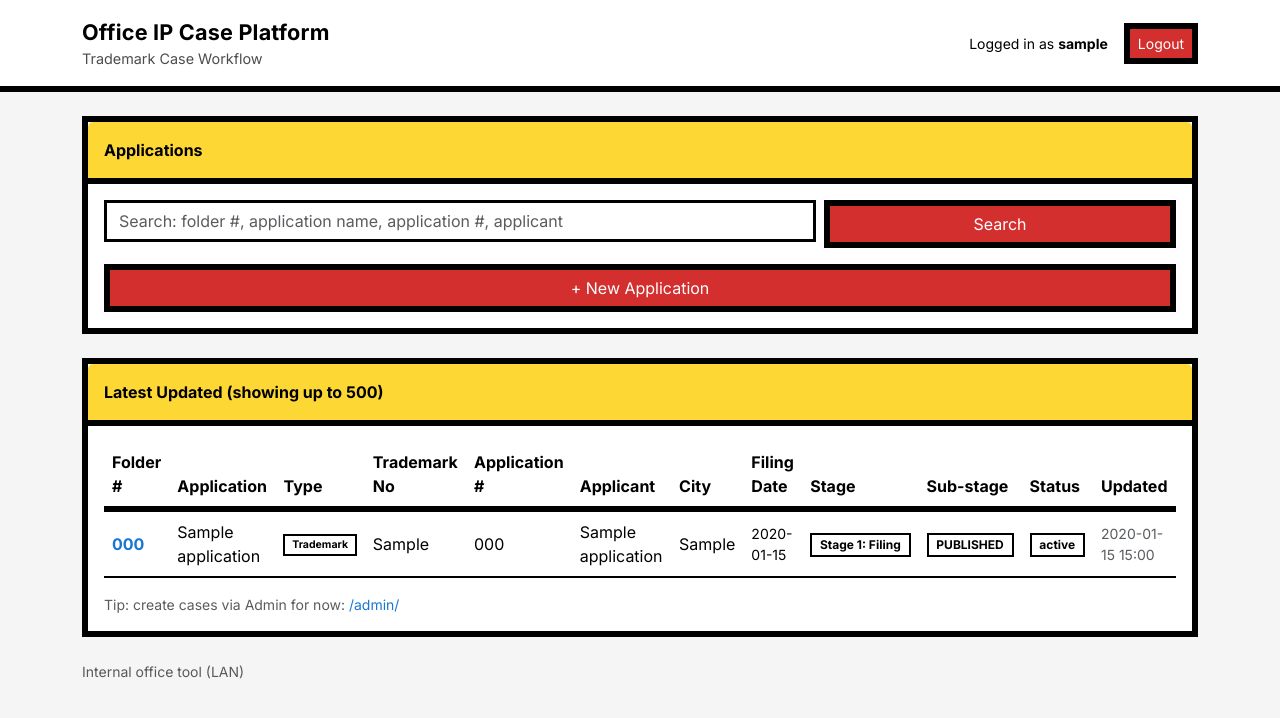
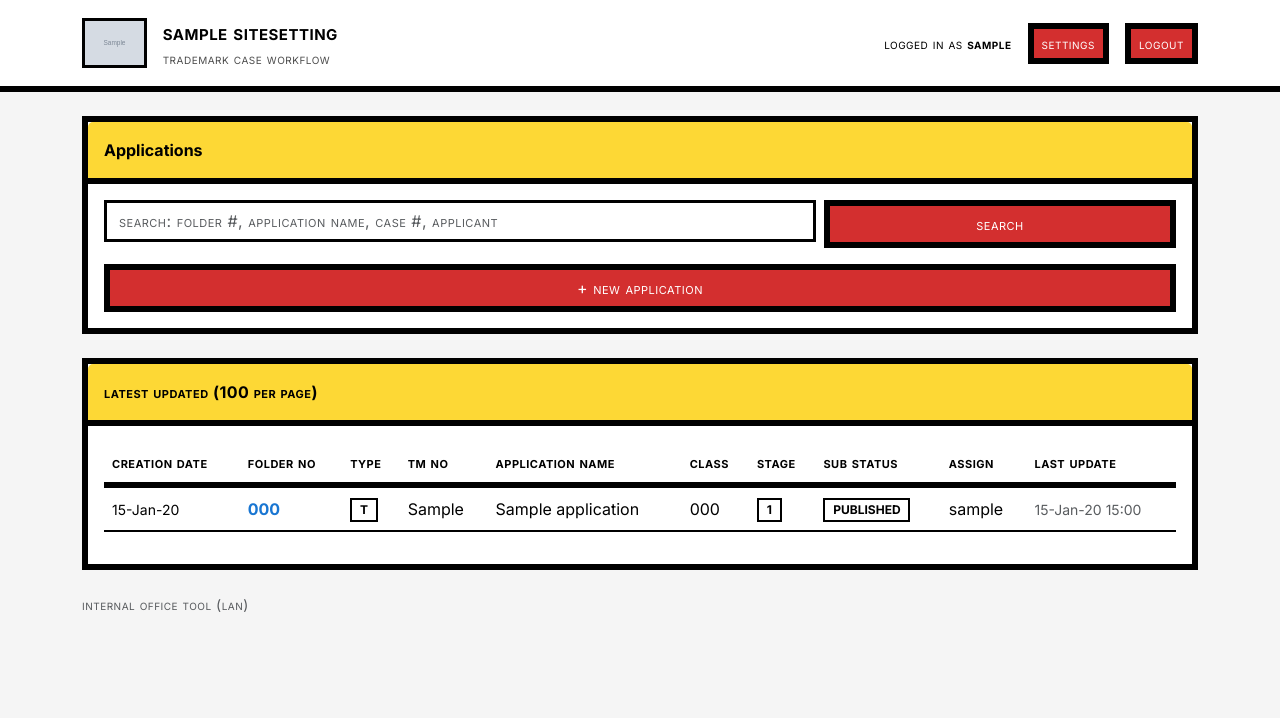
Before and after one commit to 0utLawzz/DS-Brandex, a Django app: page / in a window 1280 px wide. Shown: the top 718 px of the page. Run offline with Django 5.2, Linux system fonts and the light colour scheme; a user stored in the database is signed in; tables that the repository leaves empty hold one stand-in row (values such as "Sample post"); grey boxes marked "Sample" are stand-in pictures.

Commit message:
feat: UI improvements - pagination, sections, small-cap style, settings
- Add pagination (100 per page) to application list with prev/next buttons
- Update application list columns: Creation Date, Type icons (T/C/N), Stage icons (1-4), Assign
- Reorganize new application form into 3 sections with separator lines
- Rename application_number to case_no
- Add ApplicantType choices: Partner, CEO
- Add City choices: Lahore, Karachi, Islamabad, Peshawar
- Add Class dropdown (1-45)
- Add multiple file upload support
- Add SiteSettings model for company name/logo
- Add FileUpload model for case files
- Add Settings button in header for staff users
- Apply small-cap style to all field labels and display text
- Update admin to include new models and case_no field

```diff
--- a/cases/static/cases/victorian.css
+++ b/cases/static/cases/victorian.css
@@ -231,3 +231,9 @@
   border: var(--border-width) solid var(--line);
   background: var(--surface);
 }
+
+.small-cap {
+  font-variant: small-caps;
+  text-transform: lowercase;
+  letter-spacing: 0.5px;
+}
--- a/cases/templates/cases/application_list.html
+++ b/cases/templates/cases/application_list.html
@@ -8,68 +8,118 @@
     <div class="card-body">
       <form class="row g-2" method="get" action="">
         <div class="col-sm-8">
-          <input class="form-control victorian-input" type="text" name="q" value="{{ q }}" placeholder="Search: folder #, application name, application #, applicant" />
+          <input class="form-control victorian-input small-cap" type="text" name="q" value="{{ q }}" placeholder="Search: folder #, application name, case #, applicant" />
         </div>
         <div class="col-sm-4 d-grid">
-          <button class="btn victorian-btn" type="submit">Search</button>
+          <button class="btn victorian-btn small-cap" type="submit">Search</button>
         </div>
       </form>
 
       <div class="mt-3 d-grid">
-        <a class="btn victorian-btn" href="{% url 'cases:application_create' %}">+ New Application</a>
+        <a class="btn victorian-btn small-cap" href="{% url 'cases:application_create' %}">+ New Application</a>
       </div>
     </div>
   </div>
 
   <div class="victorian-card card">
-    <div class="card-header py-3">Latest Updated (showing up to 500)</div>
+    <div class="card-header py-3 small-cap">Latest Updated (100 per page)</div>
     <div class="card-body">
+      {% if page_obj.has_other_pages %}
+        <div class="d-flex justify-content-between mb-3">
+          {% if page_obj.has_previous %}
+            <a class="victorian-link small-cap" href="?page=1{% if q %}&q={{ q }}{% endif %}">First</a>
+            <a class="victorian-link small-cap" href="?page={{ page_obj.previous_page_number }}{% if q %}&q={{ q }}{% endif %}">Previous</a>
+          {% endif %}
+          <span class="small-cap">Page {{ page_obj.number }} of {{ page_obj.paginator.num_pages }}</span>
+          {% if page_obj.has_next %}
+            <a class="victorian-link small-cap" href="?page={{ page_obj.next_page_number }}{% if q %}&q={{ q }}{% endif %}">Next</a>
+            <a class="victorian-link small-cap" href="?page={{ page_obj.paginator.num_pages }}{% if q %}&q={{ q }}{% endif %}">Last</a>
+          {% endif %}
+        </div>
+      {% endif %}
+
       <div class="table-responsive">
         <table class="table victorian-table align-middle">
           <thead>
             <tr>
-              <th>Folder #</th>
-              <th>Application</th>
-              <th>Type</th>
-              <th>Trademark No</th>
-              <th>Application #</th>
-              <th>Applicant</th>
-              <th>City</th>
-              <th>Filing Date</th>
-              <th>Stage</th>
-              <th>Sub-stage</th>
-              <th>Status</th>
-              <th>Updated</th>
+              <th class="small-cap">Creation Date</th>
+              <th class="small-cap">Folder No</th>
+              <th class="small-cap">Type</th>
+              <th class="small-cap">TM No</th>
+              <th class="small-cap">Application Name</th>
+              <th class="small-cap">Class</th>
+              <th class="small-cap">Stage</th>
+              <th class="small-cap">Sub Status</th>
+              <th class="small-cap">Assign</th>
+              <th class="small-cap">Last Update</th>
             </tr>
           </thead>
           <tbody>
-            {% for a in applications %}
+            {% for a in page_obj %}
               <tr>
+                <td class="small">{{ a.created_at|date:"d-M-y" }}</td>
                 <td>
                   <a class="victorian-link" href="{% url 'cases:application_detail' a.pk %}"><strong>{{ a.folder_number }}</strong></a>
                 </td>
+                <td>
+                  {% if a.application_type == 'trademark' %}
+                    <span class="badge victorian-badge">T</span>
+                  {% elif a.application_type == 'copyright' %}
+                    <span class="badge victorian-badge">C</span>
+                  {% elif a.application_type == 'ntn' %}
+                    <span class="badge victorian-badge">N</span>
+                  {% else %}
+                    <span class="badge victorian-badge">{{ a.application_type|slice:":1"|upper }}</span>
+                  {% endif %}
+                </td>
+                <td>{{ a.trademark_no }}</td>
                 <td>{{ a.application_name }}</td>
-                <td class="small"><span class="badge victorian-badge">{{ a.get_application_type_display }}</span></td>
-                <td>{{ a.trademark_no }}</td>
-                <td>{{ a.application_number }}</td>
-                <td>{{ a.applicant_name }}</td>
-                <td>{{ a.city }}</td>
-                <td class="small">{% if a.filing_date %}{{ a.filing_date|date:"Y-m-d" }}{% endif %}</td>
-                <td><span class="badge victorian-badge">{{ a.get_current_stage_display }}</span></td>
-                <td><span class="badge victorian-badge">{{ a.get_current_sub_stage_display }}</span></td>
-                <td><span class="badge victorian-badge">{{ a.current_status }}</span></td>
-                <td class="text-muted small">{{ a.updated_at|date:"Y-m-d H:i" }}</td>
+                <td>{{ a.class_numbers }}</td>
+                <td>
+                  {% if a.current_stage == 1 %}
+                    <span class="badge victorian-badge">1</span>
+                  {% elif a.current_stage == 2 %}
+                    <span class="badge victorian-badge">2</span>
+                  {% elif a.current_stage == 3 %}
+                    <span class="badge victorian-badge">3</span>
+                  {% elif a.current_stage == 4 %}
+                    <span class="badge victorian-badge">4</span>
+                  {% endif %}
+                </td>
+                <td><span class="badge victorian-badge">{{ a.get_current_sub_stage_display|default:"-" }}</span></td>
+                <td>
+                  {% with latest_assign=a.assignments.first %}
+                    {% if latest_assign %}
+                      {{ latest_assign.assigned_to.username|default:"-" }}
+                    {% else %}
+                      -
+                    {% endif %}
+                  {% endwith %}
+                </td>
+                <td class="text-muted small">{{ a.updated_at|date:"d-M-y H:i" }}</td>
               </tr>
             {% empty %}
               <tr>
-                <td colspan="12" class="text-muted">No applications found.</td>
+                <td colspan="10" class="text-muted small-cap">No applications found.</td>
               </tr>
             {% endfor %}
           </tbody>
         </table>
       </div>
 
-      <div class="small text-muted">Tip: create cases via Admin for now: <a class="victorian-link" href="/admin/">/admin/</a></div>
+      {% if page_obj.has_other_pages %}
+        <div class="d-flex justify-content-between mt-3">
+          {% if page_obj.has_previous %}
+            <a class="victorian-link small-cap" href="?page=1{% if q %}&q={{ q }}{% endif %}">First</a>
+            <a class="victorian-link small-cap" href="?page={{ page_obj.previous_page_number }}{% if q %}&q={{ q }}{% endif %}">Previous</a>
+          {% endif %}
+          <span class="small-cap">Page {{ page_obj.number }} of {{ page_obj.paginator.num_pages }}</span>
+          {% if page_obj.has_next %}
+            <a class="victorian-link small-cap" href="?page={{ page_obj.next_page_number }}{% if q %}&q={{ q }}{% endif %}">Next</a>
+            <a class="victorian-link small-cap" href="?page={{ page_obj.paginator.num_pages }}{% if q %}&q={{ q }}{% endif %}">Last</a>
+          {% endif %}
+        </div>
+      {% endif %}
     </div>
   </div>
 {% endblock %}
--- a/cases/templates/cases/base.html
+++ b/cases/templates/cases/base.html
@@ -17,19 +17,27 @@
   <body class="victorian-bg">
     <header class="victorian-header border-bottom">
       <div class="container py-3 d-flex align-items-center justify-content-between">
-        <div>
-          <div class="victorian-title">Office IP Case Platform</div>
-          <div class="victorian-subtitle">Trademark Case Workflow</div>
+        <div class="d-flex align-items-center gap-3">
+          {% if site_settings.company_logo %}
+            <img src="{{ site_settings.company_logo.url }}" alt="Company Logo" style="height: 50px; border: 3px solid var(--line);" />
+          {% endif %}
+          <div>
+            <div class="victorian-title small-cap">{{ site_settings.company_name|default:"Office IP Case Platform" }}</div>
+            <div class="victorian-subtitle small-cap">Trademark Case Workflow</div>
+          </div>
         </div>
         <div class="d-flex align-items-center gap-3">
           {% if user.is_authenticated %}
-            <div class="small">Logged in as <strong>{{ user.username }}</strong></div>
+            <div class="small small-cap">Logged In As <strong>{{ user.username }}</strong></div>
+            {% if user.is_staff %}
+              <a class="btn btn-sm victorian-btn small-cap" href="{% url 'admin:index' %}">Settings</a>
+            {% endif %}
             <form method="post" action="{% url 'logout' %}" class="m-0">
               {% csrf_token %}
-              <button class="btn btn-sm victorian-btn" type="submit">Logout</button>
+              <button class="btn btn-sm victorian-btn small-cap" type="submit">Logout</button>
             </form>
           {% else %}
-            <a class="btn btn-sm victorian-btn" href="{% url 'login' %}">Login</a>
+            <a class="btn btn-sm victorian-btn small-cap" href="{% url 'login' %}">Login</a>
           {% endif %}
         </div>
       </div>
@@ -40,7 +48,7 @@
     </main>
 
     <footer class="container pb-4">
-      <div class="small text-muted">Internal office tool (LAN)</div>
+      <div class="small text-muted small-cap">Internal Office Tool (LAN)</div>
     </footer>
   </body>
 </html>
--- a/cases/views.py
+++ b/cases/views.py
@@ -1,4 +1,5 @@
 from django.contrib.auth.decorators import login_required
+from django.core.paginator import Paginator
 from django.db import models
 from django.http import HttpRequest
 from django.shortcuts import get_object_or_404, redirect, render
@@ -6,7 +7,7 @@ from django.utils import timezone
 
 from django.contrib.auth import get_user_model
 
-from .models import Application, Assignment, DocumentLink, Event, EventType, Stage, SubStage
+from .models import Application, Assignment, DocumentLink, Event, EventType, Stage, SubStage, FileUpload, SiteSettings
 
 
 @login_required
@@ -18,26 +19,39 @@ def application_list(request: HttpRequest):
         applications = applications.filter(
             models.Q(folder_number__icontains=q)
             | models.Q(application_name__icontains=q)
-            | models.Q(application_number__icontains=q)
+            | models.Q(case_no__icontains=q)
             | models.Q(applicant_name__icontains=q)
         )
 
+    paginator = Paginator(applications, 100)
+    page_number = request.GET.get("page", 1)
+    page_obj = paginator.get_page(page_number)
+
+    site_settings = SiteSettings.objects.first()
+    if not site_settings:
+        site_settings = SiteSettings.objects.create()
+
     context = {
-        "applications": applications[:500],
+        "page_obj": page_obj,
         "q": q,
+        "site_settings": site_settings,
     }
     return render(request, "cases/application_list.html", context)
 
 
 @login_required
 def application_create(request: HttpRequest):
+    site_settings = SiteSettings.objects.first()
+    if not site_settings:
+        site_settings = SiteSettings.objects.create()
+
     if request.method == "POST":
         folder_number = (request.POST.get("folder_number") or "").strip()
         client_type = (request.POST.get("client_type") or "").strip()
         application_type = (request.POST.get("application_type") or "").strip()
         application_name = (request.POST.get("application_name") or "").strip()
         trademark_no = (request.POST.get("trademark_no") or "").strip()
-        application_number = (request.POST.get("application_number") or "").strip()
+        case_no = (request.POST.get("case_no") or "").strip()
         class_numbers = (request.POST.get("class_numbers") or "").strip()
         filing_date = request.POST.get("filing_date") or None
         application_year = request.POST.get("application_year") or None
@@ -51,6 +65,7 @@ def application_create(request: HttpRequest):
         jurisdiction = (request.POST.get("jurisdiction") or "").strip()
         dispatch_status = (request.POST.get("dispatch_status") or "").strip()
         logo = request.FILES.get("logo")
+        files = request.FILES.getlist("files")
 
         errors = []
         if not folder_number:
@@ -72,7 +87,9 @@ def application_create(request: HttpRequest):
                 "client_type_choices": Application._meta.get_field("client_type").choices,
                 "application_type_choices": Application._meta.get_field("application_type").choices,
                 "applicant_type_choices": Application._meta.get_field("applicant_type").choices,
+                "city_choices": Application._meta.get_field("city").choices,
                 "values": request.POST,
+                "site_settings": site_settings,
             }
             return render(request, "cases/application_create.html", context)
 
@@ -82,7 +99,7 @@ def application_create(request: HttpRequest):
             application_type=application_type,
             application_name=application_name,
             trademark_no=trademark_no,
-            application_number=application_number,
+            case_no=case_no,
             class_numbers=class_numbers,
             filing_date=filing_date,
             application_year=application_year or None,
@@ -103,13 +120,19 @@ def application_create(request: HttpRequest):
             app.logo = logo
 
         app.save()
+
+        for f in files:
+            FileUpload.objects.create(application=app, file=f)
+
         return redirect("cases:application_detail", pk=app.pk)
 
     context = {
         "client_type_choices": Application._meta.get_field("client_type").choices,
         "application_type_choices": Application._meta.get_field("application_type").choices,
         "applicant_type_choices": Application._meta.get_field("applicant_type").choices,
+        "city_choices": Application._meta.get_field("city").choices,
         "values": {},
+        "site_settings": site_settings,
     }
     return render(request, "cases/application_create.html", context)
 
@@ -120,6 +143,10 @@ def application_detail(request: HttpRequest, pk: int):
 
     today = timezone.localdate()
     users = get_user_model().objects.all().order_by("username")
+
+    site_settings = SiteSettings.objects.first()
+    if not site_settings:
+        site_settings = SiteSettings.objects.create()
 
     assignment_cards = []
     for a in application.assignments.all()[:200]:
@@ -143,6 +170,7 @@ def application_detail(request: HttpRequest, pk: int):
         "sub_stage_choices": SubStage.choices,
         "users": users,
         "today": today,
+        "site_settings": site_settings,
     }
     return render(request, "cases/application_detail.html", context)
 
--- a/ip_case_platform/settings.py
+++ b/ip_case_platform/settings.py
@@ -35,7 +35,7 @@ CSRF_TRUSTED_ORIGINS = [
     o.strip()
     for o in os.environ.get(
         "DJANGO_CSRF_TRUSTED_ORIGINS",
-        "http://127.0.0.1:52684",
+        "http://127.0.0.1:52684,http://127.0.0.1:62497",
     ).split(",")
     if o.strip()
 ]
```
Also changed, not shown: cases/admin.py (+24 -4 lines), cases/models.py (+37 -3 lines), cases/templates/cases/application_create.html (+79 -55 lines), cases/migrations/0003_sitesettings_remove_application_application_number_and_more.py (added).
